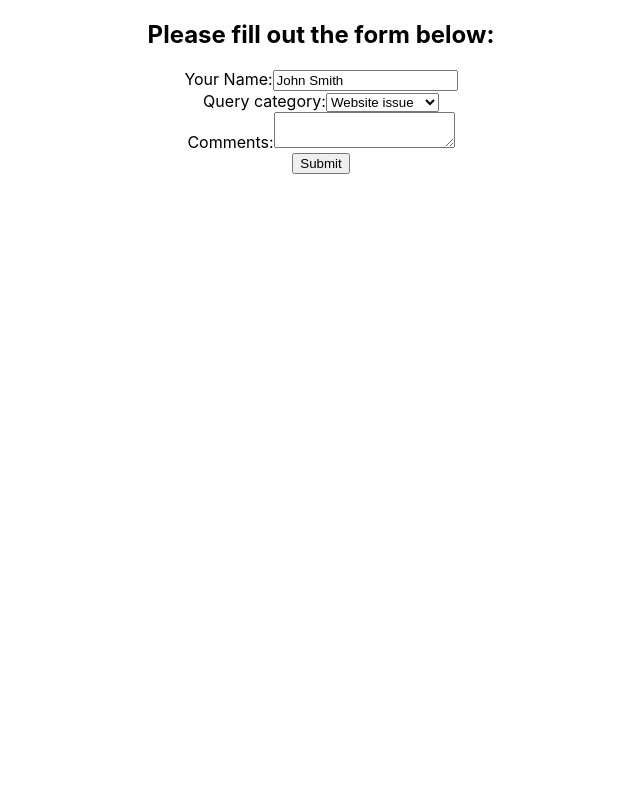
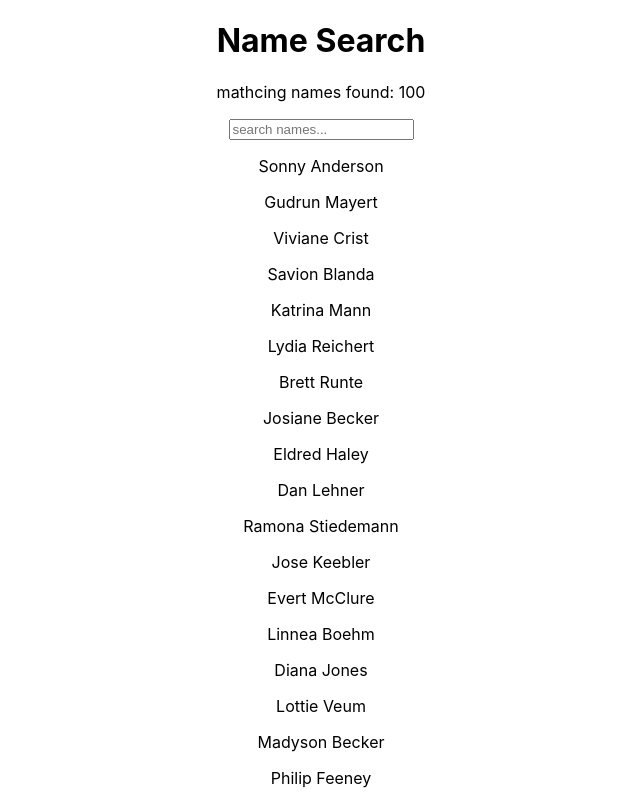
Before and after one commit to GeorgePh0/react-essentials, a React (Create React App) app in the folder my-app/: page / in a window 1280 px wide. Shown: the top 800 px of the page, without its empty margins (319-959 px from the left). Built offline with nearby package versions, Linux system fonts and the light colour scheme.

Commit message:
Forms with Search

```diff
--- a/my-app/src/App.js
+++ b/my-app/src/App.js
@@ -19,6 +19,7 @@
 import LifeCyclesCWU from './components/LifeCyclesCWU';
 import ControlledForm from './components/ControlledForm';
 import UnControlledForm from './components/UnControlledForm';
+import SearchBar from './components/SearchBar';
 
 
 function App() {
@@ -40,8 +41,9 @@
       <LifeCyclesCDM />
       <LifeCyclesCDU />
       <LifeCyclesCWU />
-      <ControlledForm /> */}
-      <UnControlledForm />
+      <ControlledForm />
+      <UnControlledForm /> */}
+      <SearchBar />
     </div>
   );
 }
--- /dev/null
+++ b/my-app/src/components/SearchBar.js
@@ -0,0 +1,44 @@
+import React, { Component } from 'react'
+import importedNames from '../names'
+
+export class SearchBar extends Component {
+    constructor(props) {
+      super(props)
+
+      this.state = {
+         names: importedNames
+      }
+    }
+    handleChange = (event) => {
+        const inputText = event.target.value.toLowerCase()
+        console.log(inputText)
+        const filteredNames = importedNames.filter(name => {
+            return name.toLowerCase().includes(inputText)
+        })
+        this.setState({
+            names: filteredNames
+        })
+    }
+  render() {
+    return (
+      <div>
+        <h1>Name Search</h1>
+        <p>mathcing names found: {this.state.names.length}</p>
+        <form>
+            <input
+                onChange={(event) => this.handleChange(event)}
+                type='text'
+                placeholder='search names...'
+            />
+        </form>
+        <div style={{margin: 'auto'}}>
+            {this.state.names.map(name => {
+                return <p key={name}>{name}</p>
+            })}
+        </div>
+      </div>
+    )
+  }
+}
+
+export default SearchBar
--- /dev/null
+++ b/my-app/src/names.js
@@ -0,0 +1,103 @@
+const names = [
+    "Sonny Anderson",
+    "Gudrun Mayert",
+    "Viviane Crist",
+    "Savion Blanda",
+    "Katrina Mann",
+    "Lydia Reichert",
+    "Brett Runte",
+    "Josiane Becker",
+    "Eldred Haley",
+    "Dan Lehner",
+    "Ramona Stiedemann",
+    "Jose Keebler",
+    "Evert McClure",
+    "Linnea Boehm",
+    "Diana Jones",
+    "Lottie Veum",
+    "Madyson Becker",
+    "Philip Feeney",
+    "Kobe Kuhic",
+    "Jessica Wisoky",
+    "Kasey Auer",
+    "Arnoldo Sipes",
+    "Madisen Davis",
+    "Alex Swaniawski",
+    "Helene Jenkins",
+    "Leone Olson",
+    "Ola Lockman",
+    "Kaylie Mueller",
+    "Kitty Steuber",
+    "Ralph Mosciski",
+    "Zane Bradtke",
+    "Syble Torp",
+    "Luella Weimann",
+    "Rigoberto Dicki",
+    "Andre Gusikowski",
+    "Moshe Torphy",
+    "Rhoda Rosenbaum",
+    "Libby Spinka",
+    "Maeve Zieme",
+    "Sydney Gleichner",
+    "Jimmy Blick",
+    "Tara Casper",
+    "Cayla Upton",
+    "Keith Wyman",
+    "Derick Emmerich",
+    "Nia Waelchi",
+    "Armani Nienow",
+    "Keyon DuBuque",
+    "Keeley Doyle",
+    "Kristoffer Monahan",
+    "Brendon Orn",
+    "Brandy Romaguera",
+    "Lyda Hane",
+    "Lisandro Bauch",
+    "Oma Hirthe",
+    "Caleb Dicki",
+    "Sydney O'Kon",
+    "Missouri Greenholt",
+    "Kylie Green",
+    "Kiel Erdman",
+    "Anahi Balistreri",
+    "Rico Rippin",
+    "Ramiro Dach",
+    "Princess Bosco",
+    "Pink Stoltenberg",
+    "Adan Rau",
+    "Dessie Heller",
+    "Nyah Zulauf",
+    "Makayla Fisher",
+    "Neoma Stanton",
+    "Ebba Dooley",
+    "Rachel Denesik",
+    "Drew Crist",
+    "Wava Will",
+    "Loraine Macejkovic",
+    "Americo Mann",
+    "Jules Konopelski",
+    "Gloria Ankunding",
+    "Austin Wilderman",
+    "Sage Veum",
+    "Dorris Friesen",
+    "Wellington Klein",
+    "Asa Quitzon",
+    "Misty Schumm",
+    "Muhammad Bayer",
+    "Dante Ondricka",
+    "Lurline Kuvalis",
+    "Conner Herzog",
+    "Shanie Franecki",
+    "Lois Bednar",
+    "Carey Predovic",
+    "Adelbert Heidenreich",
+    "Romaine Jacobs",
+    "Jake Schuppe",
+    "Meta Parisian",
+    "Dillon Feest",
+    "Amanda O'Keefe",
+    "Kaitlyn O'Keefe",
+    "Earnest Jenkins",
+    "Reymundo Gleason"
+]
+export default names
```
Also changed, not shown: my-app/src/components/SearchBar1.js (added, +28 -0 lines), my-app/src/components/SearchBar2.js (added, +32 -0 lines), my-app/src/components/SearchBar3.js (added, +42 -0 lines).
